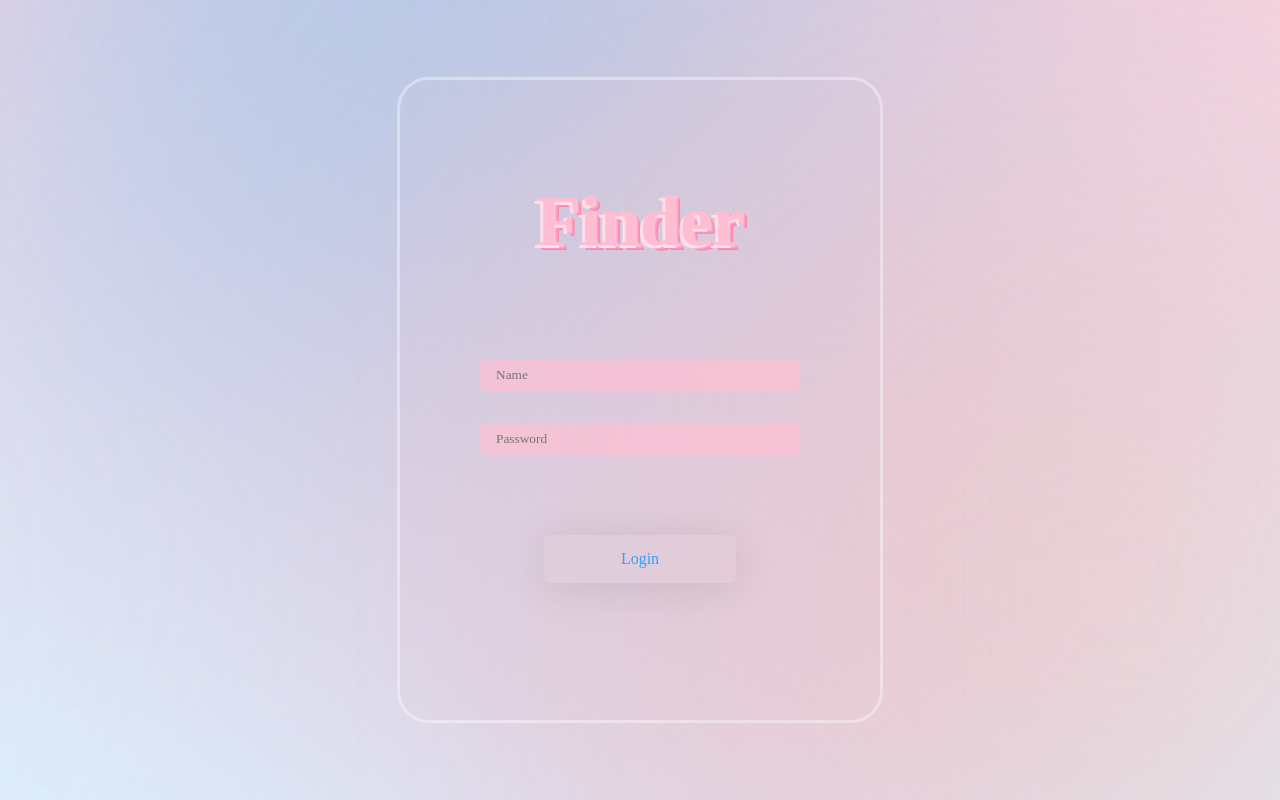
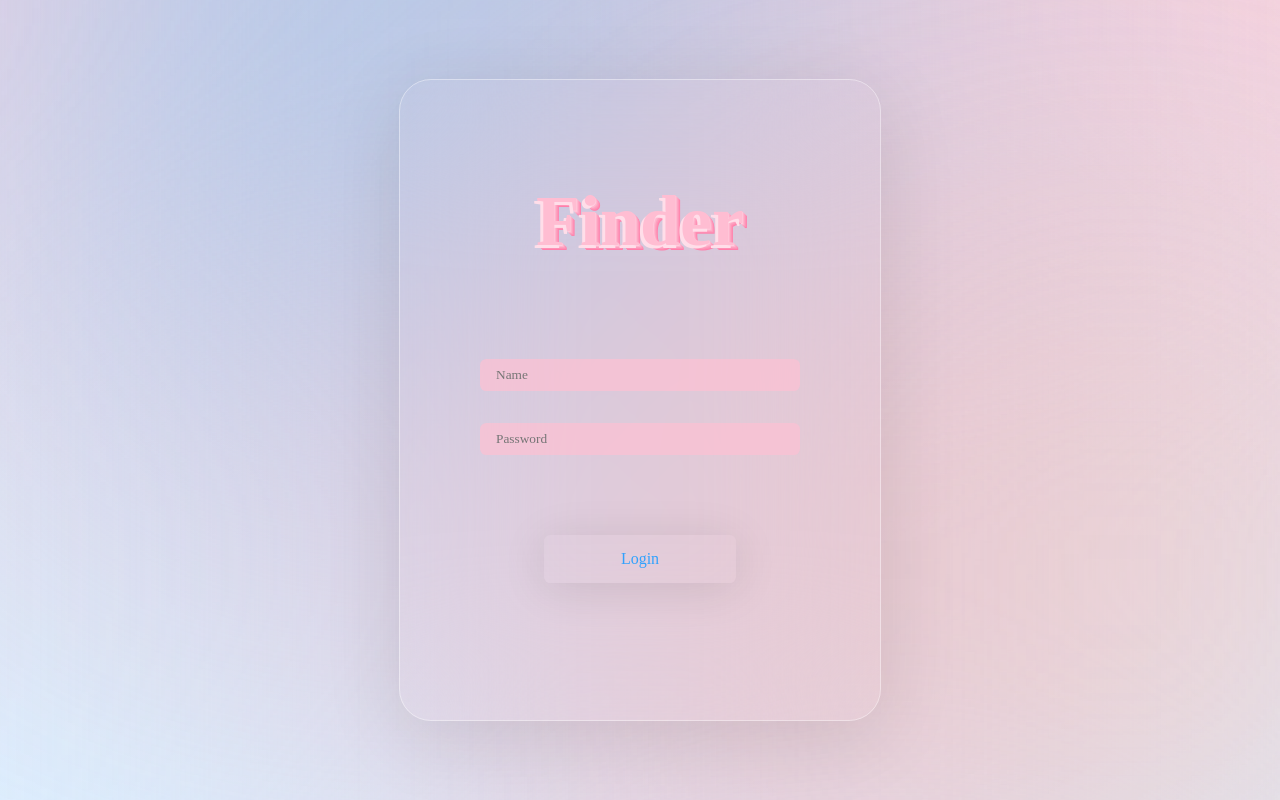
Before and after one commit to wood-crafter/my-tinder, a React (Create React App) app: page /login in a window 1280 px wide. Built offline with nearby package versions, Linux system fonts and the light colour scheme; the HTML template or start-up script is replaced by a standard one.

Commit message:
[Add] boxshadow login form

```diff
--- a/src/views/Login/Login.css
+++ b/src/views/Login/Login.css
@@ -14,12 +14,13 @@
   align-items: center;
   justify-content: center;
   border-radius: 2rem;
-  border: 0.2rem solid rgba(255, 255, 255, 0.4);
+  border: 0.1rem solid rgba(255, 255, 255, 0.4);
   height: 40rem;
   max-height: calc(100vh - 1.6rem);
   width: 30rem;
-  backdrop-filter: blur(8rem);
   transform: 0.6s;
+  box-shadow: 0 1rem 5rem rgba(0, 0, 0, 0.1);
+  backdrop-filter: blur(5rem);
 }
 
 .login-form:hover {
```
